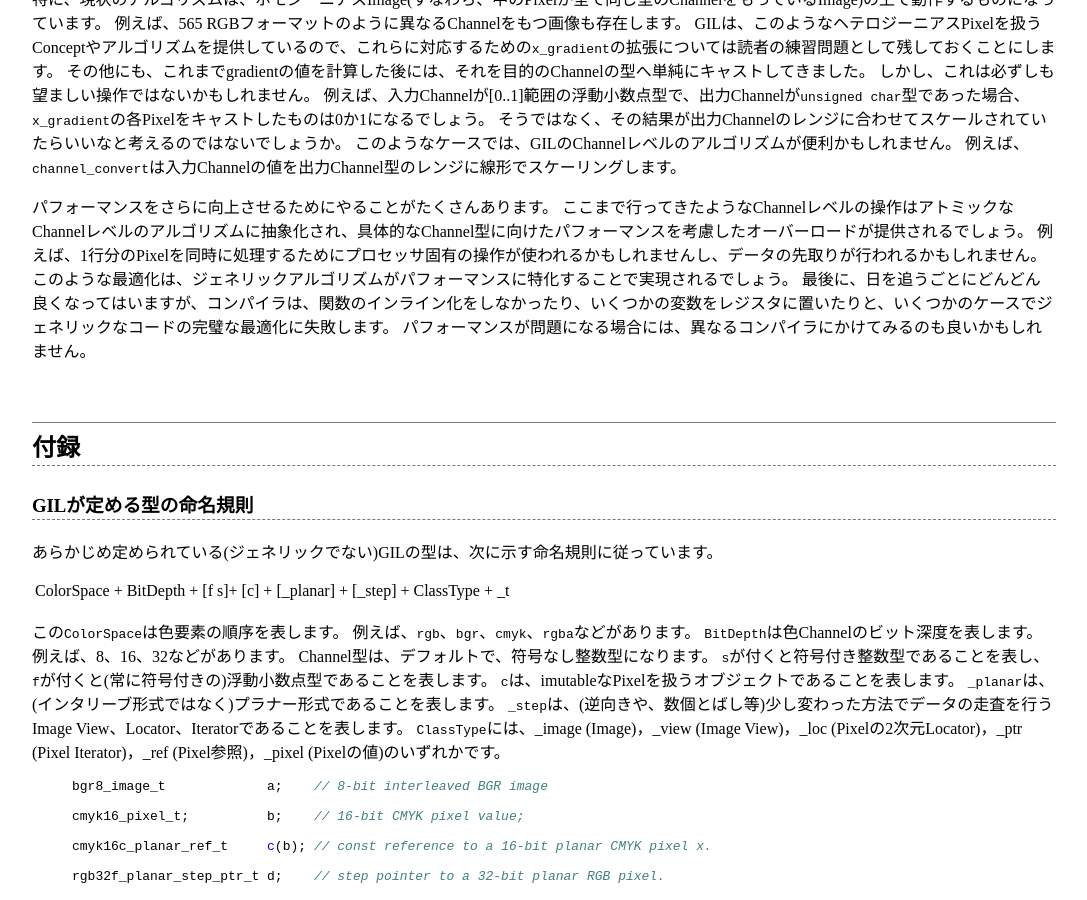
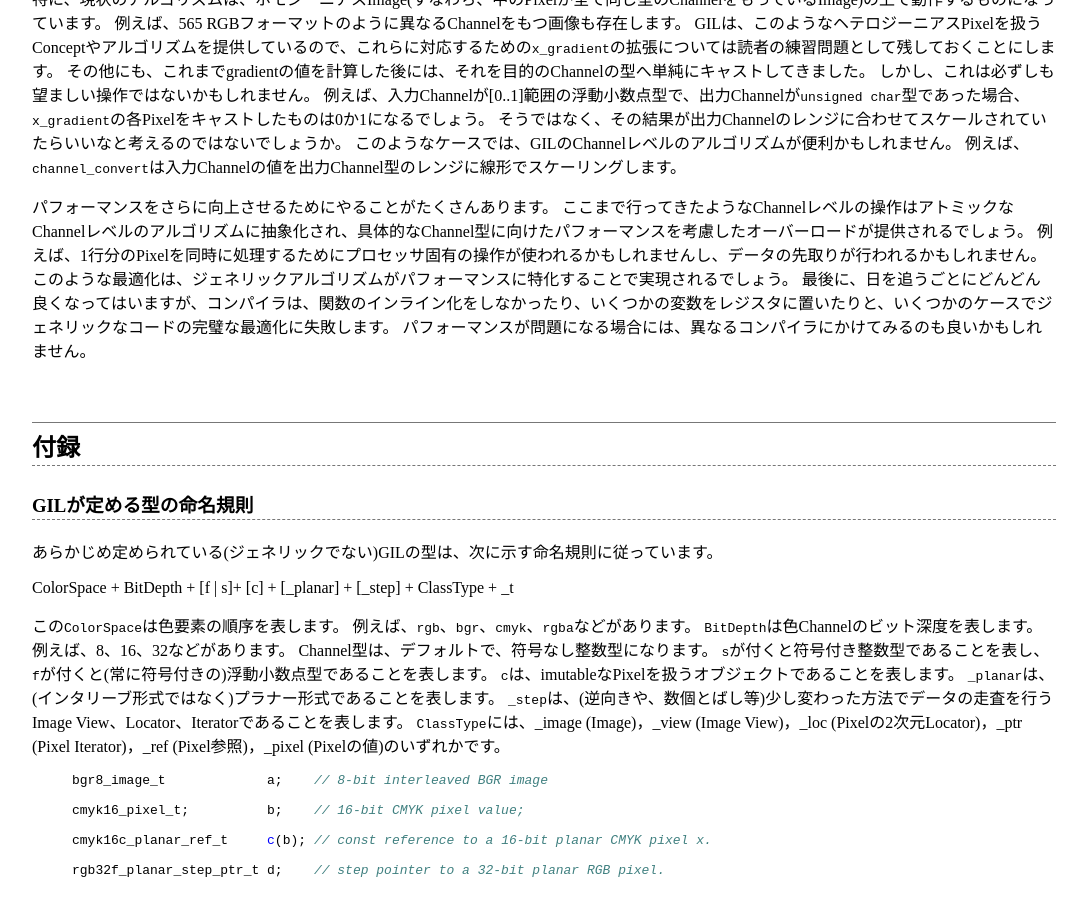
Before and after one commit to hironishihara/GILTutorial-ja, a Jekyll site: the page built from index.md, in a window 1280 px wide and 900 px high, scrolled down 14388 px. Shown: the whole window, without its empty margins (96-1183 px from the left). Built offline with Jekyll 4.4.1, drawn with Linux system fonts in a browser that asks for light colours.

```diff
--- a/index.md
+++ b/index.md
@@ -1453,7 +1453,7 @@ ColorSpace + BitDepth + [f | s]+ [c] + [_planar] + [_step] + ClassType + _t
 
 あらかじめ定められている(ジェネリックでない)GILの型は、次に示す命名規則に従っています。
 
-ColorSpace + BitDepth + [f | s]+ [c] + [_planar] + [_step] + ClassType + _t
+ColorSpace + BitDepth + [f \| s]+ [c] + [_planar] + [_step] + ClassType + _t
 
 <!--
 Where ColorSpace also indicates the ordering of components.
```
